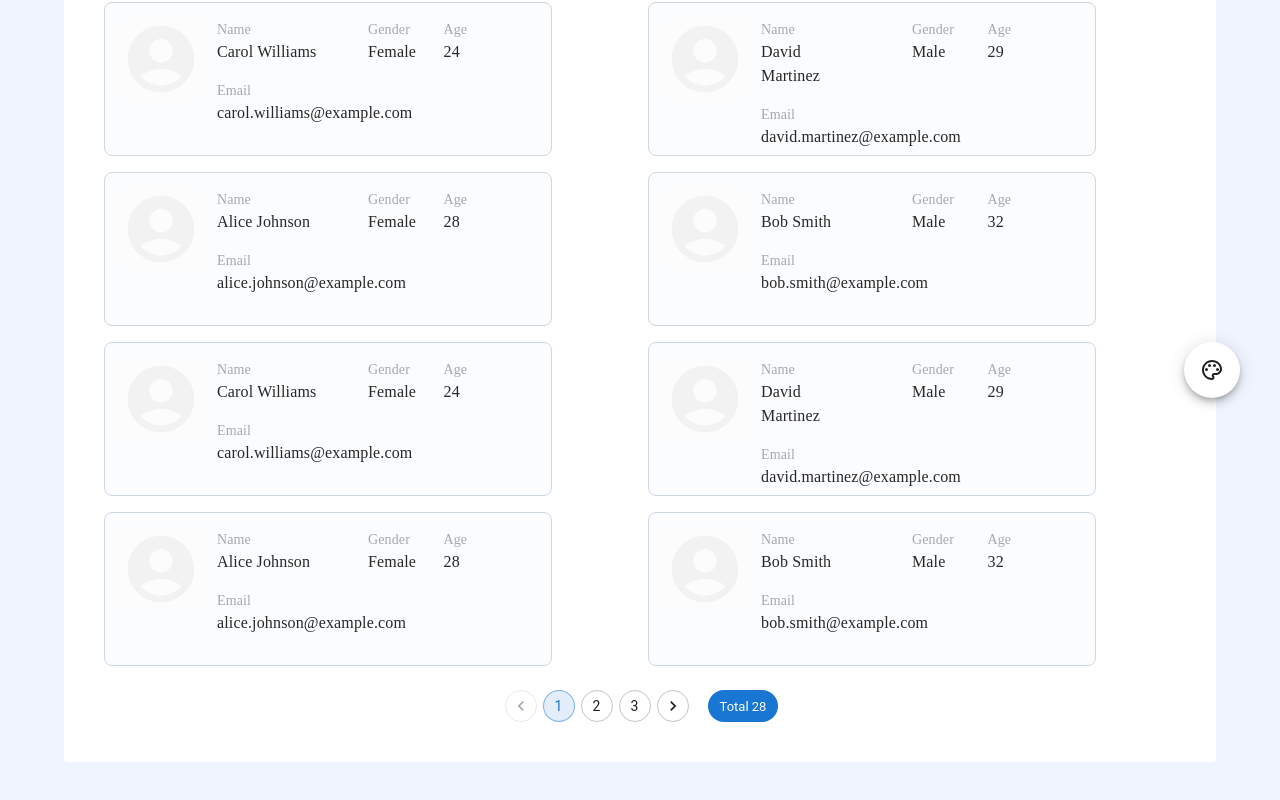
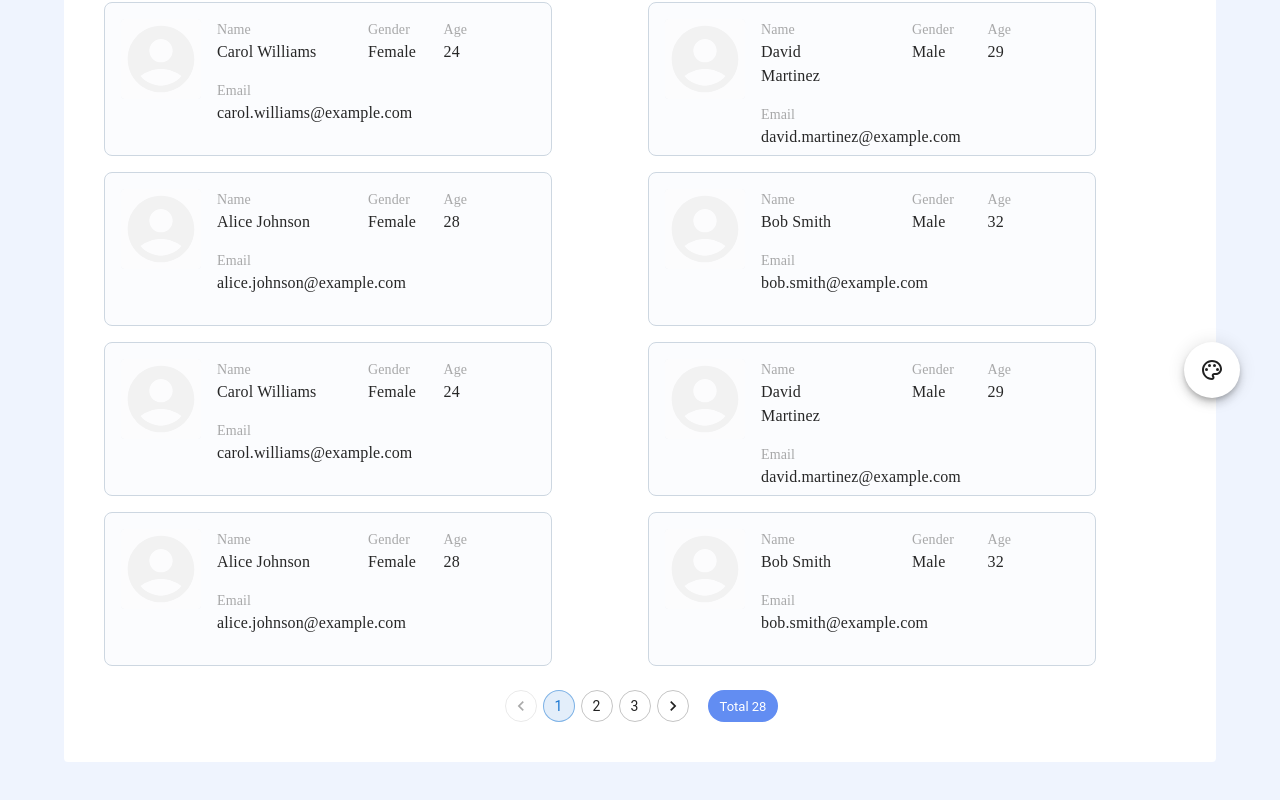
Before and after one commit to JK1997/assignment-cms-beta-werkz, a React (Create React App) app: page /staffList in a window 1280 px wide. Shown: the part 362-1162 px from the top of the page. Built offline with nearby package versions, Linux system fonts and the light colour scheme.

Commit message:
Refined color theme

```diff
--- a/src/staffPages/NonEmptyStaffList.tsx
+++ b/src/staffPages/NonEmptyStaffList.tsx
@@ -9,15 +9,16 @@ interface NonEmptyStaffListProps {
     cardsPerPage: number
     paginate: (pageNumber: number) => void
     staffs: any[]
+    selectedColor: string
 }
 
-const NonEmptyStaffList = ({currentStaffs, loading, cardsPerPage, paginate, staffs}: NonEmptyStaffListProps) => {
+const NonEmptyStaffList = ({currentStaffs, loading, cardsPerPage, paginate, staffs, selectedColor}: NonEmptyStaffListProps) => {
     return(
         <div>
             <CardsDisplay staffs={currentStaffs} loading={loading} />
             <Box display="flex" justifyContent="center" mt={3}>
                 <PaginationComponent cardsPerPage={cardsPerPage} totalCards={staffs.length} paginate={paginate} />
-                <Chip label={"Total "+ staffs.length} color="primary" sx={{ml:2}}/>
+                <Chip label={"Total "+ staffs.length} sx={{ml:2, backgroundColor:selectedColor, color:'white'}}/>
             </Box>
         </div>
     )
--- a/src/staffPages/StaffList.tsx
+++ b/src/staffPages/StaffList.tsx
@@ -66,7 +66,7 @@ export default function StaffList () {
                         </Grid>
                         {errorMessage && <Alert severity="error" sx={{mb:5}}>{errorMessage}</Alert>}
                         { staffs.length == 0 ? <EmptyStaffList/> : <NonEmptyStaffList currentStaffs={currentStaffs}
-                          loading={loading} cardsPerPage={cardsPerPage} paginate={paginate} staffs={staffs}/>}
+                          loading={loading} cardsPerPage={cardsPerPage} paginate={paginate} staffs={staffs} selectedColor={selectedColor}/>}
                     </Paper>
                 </Container>
             </Box>
```
